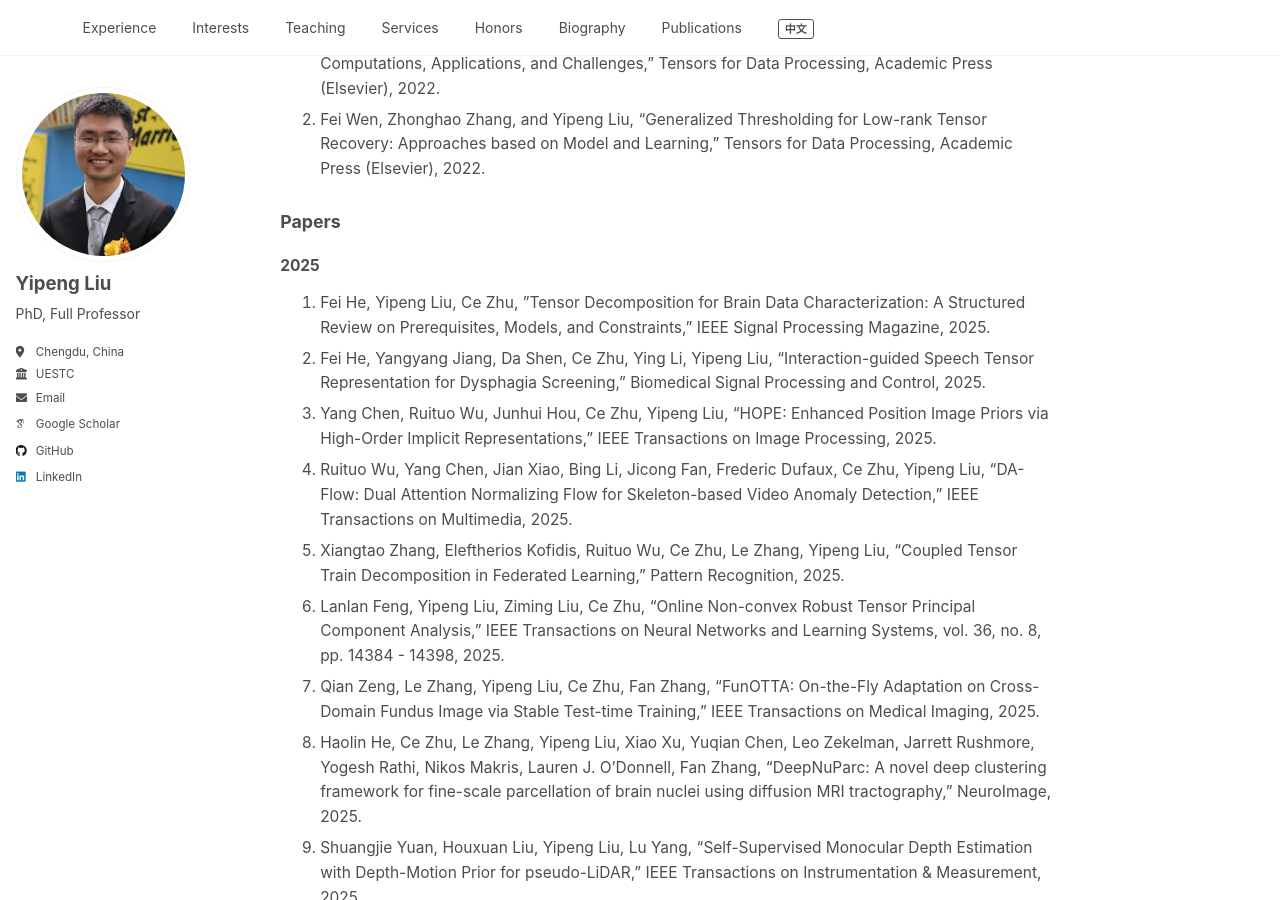
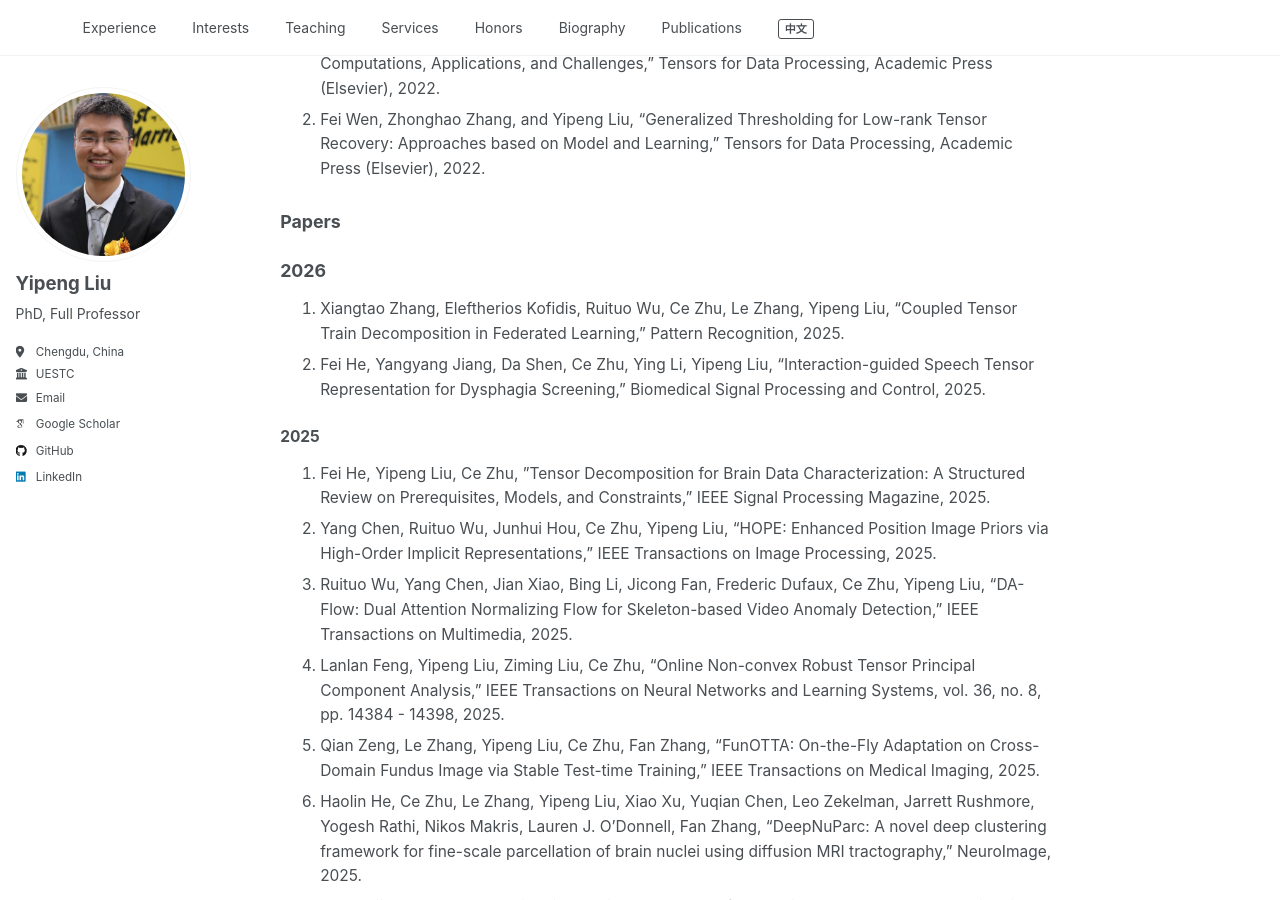
Before and after one commit to yipengliu/yipengliu.github.io, a Jekyll site: the page built from _pages/main-en.md, in a window 1280 px wide and 900 px high, scrolled down 2691 px. Built offline with Jekyll 4.4.1, drawn with Linux system fonts in a browser that asks for light colours; some web fonts are replaced.

Commit message:
Update main-en.md

```diff
--- a/_pages/main-en.md
+++ b/_pages/main-en.md
@@ -88,29 +88,33 @@
 
 ### Papers
 
+
+### 2026
+
+1. Xiangtao Zhang, Eleftherios Kofidis, Ruituo Wu, Ce Zhu, Le Zhang, Yipeng Liu, "Coupled Tensor Train Decomposition in Federated Learning," Pattern Recognition, 2025.
+2. Fei He, Yangyang Jiang, Da Shen, Ce Zhu, Ying Li, Yipeng Liu, "Interaction-guided Speech Tensor Representation for Dysphagia Screening," Biomedical Signal Processing and Control, 2025.
+
 #### 2025
 
 1. Fei He, Yipeng Liu, Ce Zhu, ”Tensor Decomposition for Brain Data Characterization: A Structured Review on Prerequisites, Models, and Constraints,” IEEE Signal Processing Magazine, 2025.
-2. Fei He, Yangyang Jiang, Da Shen, Ce Zhu, Ying Li, Yipeng Liu, "Interaction-guided Speech Tensor Representation for Dysphagia Screening," Biomedical Signal Processing and Control, 2025.
-3. Yang Chen, Ruituo Wu, Junhui Hou, Ce Zhu, Yipeng Liu, "HOPE: Enhanced Position Image Priors via High-Order Implicit Representations," IEEE Transactions on Image Processing, 2025.
-4. Ruituo Wu, Yang Chen, Jian Xiao, Bing Li, Jicong Fan, Frederic Dufaux, Ce Zhu, Yipeng Liu, "DA-Flow: Dual Attention Normalizing Flow for Skeleton-based Video Anomaly Detection," IEEE Transactions on Multimedia, 2025.
-5. Xiangtao Zhang, Eleftherios Kofidis, Ruituo Wu, Ce Zhu, Le Zhang, Yipeng Liu, "Coupled Tensor Train Decomposition in Federated Learning," Pattern Recognition, 2025.
-6. Lanlan Feng, Yipeng Liu, Ziming Liu, Ce Zhu, "Online Non-convex Robust Tensor Principal Component Analysis," IEEE Transactions on Neural Networks and Learning Systems, vol. 36, no. 8, pp. 14384 - 14398, 2025.
-7. Qian Zeng, Le Zhang, Yipeng Liu, Ce Zhu, Fan Zhang, "FunOTTA: On-the-Fly Adaptation on Cross-Domain Fundus Image via Stable Test-time Training," IEEE Transactions on Medical Imaging, 2025.
-8. Haolin He, Ce Zhu, Le Zhang, Yipeng Liu, Xiao Xu, Yuqian Chen, Leo Zekelman, Jarrett Rushmore, Yogesh Rathi, Nikos Makris, Lauren J. O’Donnell, Fan Zhang, "DeepNuParc: A novel deep clustering framework for fine-scale parcellation of brain nuclei using diffusion MRI tractography," NeuroImage, 2025.
-9. Shuangjie Yuan, Houxuan Liu, Yipeng Liu, Lu Yang, "Self-Supervised Monocular Depth Estimation with Depth-Motion Prior for pseudo-LiDAR," IEEE Transactions on Instrumentation & Measurement, 2025.
-10. Geyou Zhang, Ce Zhu, Kai Liu, Yipeng Liu, "Phase-Guided Light Field 3D Imaging with High Pixel Resolution," IEEE Transactions on Instrumentation & Measurement, 2025.
-11. Zhen Long, Qiyuan Wang, Yazhou Ren, Yipeng Liu, Ce Zhu, "TLRLF4MVC: Tensor Low-Rank and Low-Frequency for Scalable Multi-View Clustering," IEEE Transactions on Pattern Analysis and Machine Intelligence, 2025.
-12. Fei He, Xinyue Li, Ce Zhu, Fan Zhang, Yipeng Liu, "Fully Connected Tensor Network based Brain Structural Feature Extraction for Early Alzheimer’s Disease Detection," 2025 IEEE International Conference on Acoustics, Speech and Signal Processing (ICASSP 2025), Hyderabad, India, April 6-11, 2025.
-13. Weiting Ou, Yipeng Liu, Zhijie Sun, Bing Li, Le Zhang, Ce Zhu, "Codar: Complex-valued Neural Network for Crossing-Floor Intrusion Detection via WiFi," 2025 IEEE International Conference on Acoustics, Speech and Signal Processing (ICASSP 2025), Hyderabad, India, April 6-11, 2025.
-14. Hongwei Guo, Yapeng Du, Lei Luo, Yipeng Liu, Ce Zhu, "VVC Rate Control Based on Distortion Propagation Factors," The 20th IEEE International Symposium on Broadband Multimedia Systems and Broadcasting (BMSB 2025), Dublin Ireland, June 11-13, 2025.
-15. Zhen Long, Yipeng Liu, Yazhou Ren, Ce Zhu, "SLR-MVTC: Smooth Low-Rank Multi-View Tensor Clustering," the 39th AAAI Conference on Artificial Intelligence (AAAI-25), Philadelphia, Pennsylvania, USA, Feb 25 - Mar. 4, 2025.
-16. Xiangtao Zhang, Sheng Li, Ao Li, Yipeng Liu, Fan Zhang, Ce Zhu, Le Zhang, “Subspace Constraint and Contribution Estimation for Heterogeneous Federated Learning，” The IEEE/CVF Conference on Computer Vision and Pattern Recognition (CVPR), 2025, pp. 20632-20642.
-17. Qun Wan, Haotian Du, Xiangyu Peng, Kehao Zhang, Yipeng Liu, Wei Xia, "Lecture Notes on A Geometric Interpretation of Minimum Mean Square Error: The Ratio of Matrix Determinants," IEEE International Conference on Teaching, Assessment, and Learning Engineering, Macao, China, Dec. 4 - 7, 2025.
-18. Hongwei Guo, Yipeng Liu, Lei Luo, Chengbiao Fu, Ce Zhu, "Block-level Lagrange multiplier adaptation based on distortion propagation factors," The 17th Asia Pacific Signal and Information Processing Association Annual Summit and Conference (APSIPA ASC 2025), Singapore,  Oct. 22 – 24, 2025.
-19. Fei He, Houji Du, Nipon Theera-Umpon, Yipeng Liu, Ce Zhu, "Flexibly Constrained Tucker Decomposition for High-Order Spectral Analysis," The 27th IEEE International Workshop on Multimedia Signal Processing (MMSP 2025), Beijing, China, Sept. 21 - 23, 2025.
-20. Qun Wan, Weiyu Liu, Kehao Zhang, Xiangyu Peng, Lin Zou, Yipeng Liu, "Revisiting The Cramer-Rao Lower Bound via Wiener Filtering," The 17th International Conference on Signal Processing Systems (ICSPS), Chengdu, China, October 24-26, 2025.
-21. Kang Tan, Zhijie Sun, Yimao Sun, Ce Zhu, Yipeng Liu, "DATSIL: Domain Adaptation in Tensor Subspace for Wi-Fi-based Indoor Localization," The 17th International Conference on Signal Processing Systems (ICSPS), Chengdu, China, October 24-26, 2025.
+2. Yang Chen, Ruituo Wu, Junhui Hou, Ce Zhu, Yipeng Liu, "HOPE: Enhanced Position Image Priors via High-Order Implicit Representations," IEEE Transactions on Image Processing, 2025.
+3. Ruituo Wu, Yang Chen, Jian Xiao, Bing Li, Jicong Fan, Frederic Dufaux, Ce Zhu, Yipeng Liu, "DA-Flow: Dual Attention Normalizing Flow for Skeleton-based Video Anomaly Detection," IEEE Transactions on Multimedia, 2025.
+4. Lanlan Feng, Yipeng Liu, Ziming Liu, Ce Zhu, "Online Non-convex Robust Tensor Principal Component Analysis," IEEE Transactions on Neural Networks and Learning Systems, vol. 36, no. 8, pp. 14384 - 14398, 2025.
+5. Qian Zeng, Le Zhang, Yipeng Liu, Ce Zhu, Fan Zhang, "FunOTTA: On-the-Fly Adaptation on Cross-Domain Fundus Image via Stable Test-time Training," IEEE Transactions on Medical Imaging, 2025.
+6. Haolin He, Ce Zhu, Le Zhang, Yipeng Liu, Xiao Xu, Yuqian Chen, Leo Zekelman, Jarrett Rushmore, Yogesh Rathi, Nikos Makris, Lauren J. O’Donnell, Fan Zhang, "DeepNuParc: A novel deep clustering framework for fine-scale parcellation of brain nuclei using diffusion MRI tractography," NeuroImage, 2025.
+7. Shuangjie Yuan, Houxuan Liu, Yipeng Liu, Lu Yang, "Self-Supervised Monocular Depth Estimation with Depth-Motion Prior for pseudo-LiDAR," IEEE Transactions on Instrumentation & Measurement, 2025.
+8. Geyou Zhang, Ce Zhu, Kai Liu, Yipeng Liu, "Phase-Guided Light Field 3D Imaging with High Pixel Resolution," IEEE Transactions on Instrumentation & Measurement, 2025.
+9. Zhen Long, Qiyuan Wang, Yazhou Ren, Yipeng Liu, Ce Zhu, "TLRLF4MVC: Tensor Low-Rank and Low-Frequency for Scalable Multi-View Clustering," IEEE Transactions on Pattern Analysis and Machine Intelligence, 2025.
+10. Fei He, Xinyue Li, Ce Zhu, Fan Zhang, Yipeng Liu, "Fully Connected Tensor Network based Brain Structural Feature Extraction for Early Alzheimer’s Disease Detection," 2025 IEEE International Conference on Acoustics, Speech and Signal Processing (ICASSP 2025), Hyderabad, India, April 6-11, 2025.
+11. Weiting Ou, Yipeng Liu, Zhijie Sun, Bing Li, Le Zhang, Ce Zhu, "Codar: Complex-valued Neural Network for Crossing-Floor Intrusion Detection via WiFi," 2025 IEEE International Conference on Acoustics, Speech and Signal Processing (ICASSP 2025), Hyderabad, India, April 6-11, 2025.
+12. Hongwei Guo, Yapeng Du, Lei Luo, Yipeng Liu, Ce Zhu, "VVC Rate Control Based on Distortion Propagation Factors," The 20th IEEE International Symposium on Broadband Multimedia Systems and Broadcasting (BMSB 2025), Dublin Ireland, June 11-13, 2025.
+13. Zhen Long, Yipeng Liu, Yazhou Ren, Ce Zhu, "SLR-MVTC: Smooth Low-Rank Multi-View Tensor Clustering," the 39th AAAI Conference on Artificial Intelligence (AAAI-25), Philadelphia, Pennsylvania, USA, Feb 25 - Mar. 4, 2025.
+14. Xiangtao Zhang, Sheng Li, Ao Li, Yipeng Liu, Fan Zhang, Ce Zhu, Le Zhang, “Subspace Constraint and Contribution Estimation for Heterogeneous Federated Learning，” The IEEE/CVF Conference on Computer Vision and Pattern Recognition (CVPR), 2025, pp. 20632-20642.
+15. Qun Wan, Haotian Du, Xiangyu Peng, Kehao Zhang, Yipeng Liu, Wei Xia, "Lecture Notes on A Geometric Interpretation of Minimum Mean Square Error: The Ratio of Matrix Determinants," IEEE International Conference on Teaching, Assessment, and Learning Engineering, Macao, China, Dec. 4 - 7, 2025.
+16. Hongwei Guo, Yipeng Liu, Lei Luo, Chengbiao Fu, Ce Zhu, "Block-level Lagrange multiplier adaptation based on distortion propagation factors," The 17th Asia Pacific Signal and Information Processing Association Annual Summit and Conference (APSIPA ASC 2025), Singapore,  Oct. 22 – 24, 2025.
+17. Fei He, Houji Du, Nipon Theera-Umpon, Yipeng Liu, Ce Zhu, "Flexibly Constrained Tucker Decomposition for High-Order Spectral Analysis," The 27th IEEE International Workshop on Multimedia Signal Processing (MMSP 2025), Beijing, China, Sept. 21 - 23, 2025.
+18. Qun Wan, Weiyu Liu, Kehao Zhang, Xiangyu Peng, Lin Zou, Yipeng Liu, "Revisiting The Cramer-Rao Lower Bound via Wiener Filtering," The 17th International Conference on Signal Processing Systems (ICSPS), Chengdu, China, October 24-26, 2025.
+19. Kang Tan, Zhijie Sun, Yimao Sun, Ce Zhu, Yipeng Liu, "DATSIL: Domain Adaptation in Tensor Subspace for Wi-Fi-based Indoor Localization," The 17th International Conference on Signal Processing Systems (ICSPS), Chengdu, China, October 24-26, 2025.
 
 #### 2024
 
```
